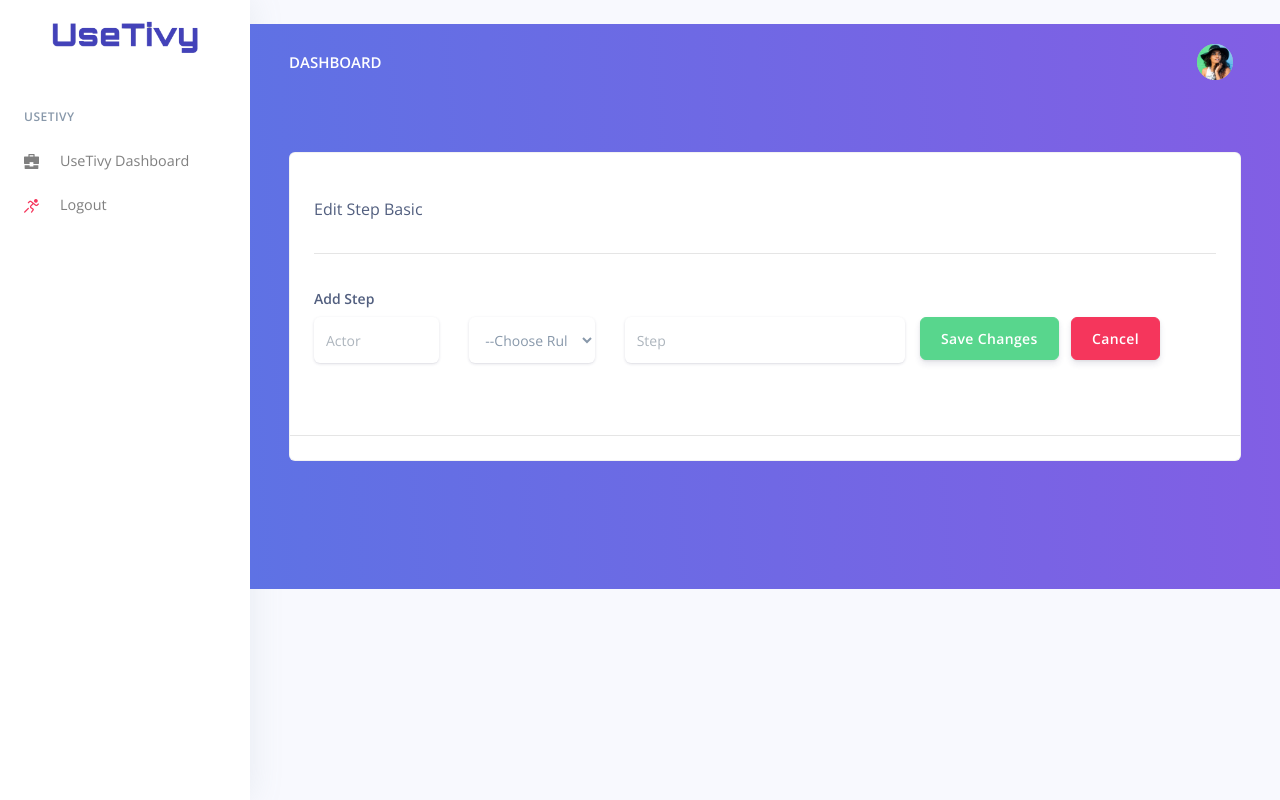
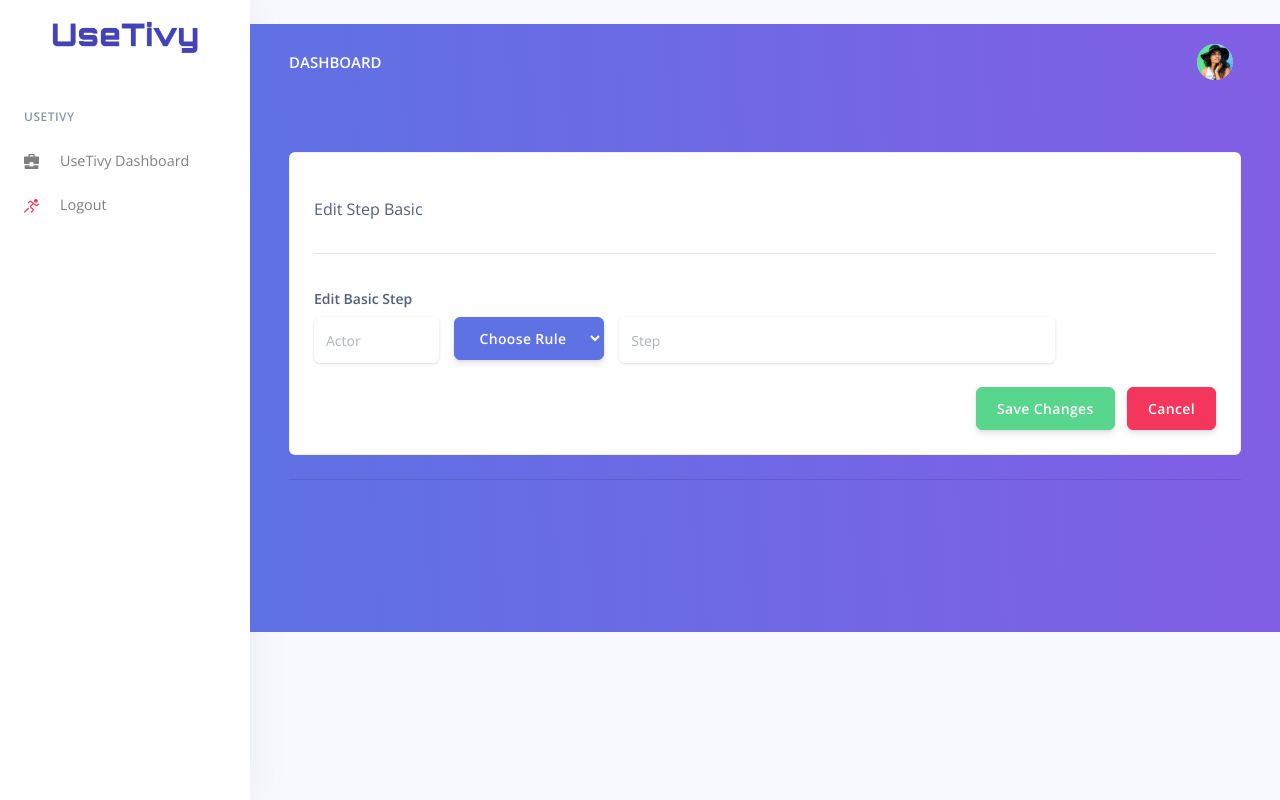
Before and after one commit to AgileRE-2021/UseTivy, a Django app: template core/templates/page/edit_step_basic.html in a window 1280 px wide. Run offline with Django 3.2, Linux system fonts and the light colour scheme; the template is opened without the code that fills it, so the values that code supplies are empty; some libraries are stand-ins or nearby versions.

Commit message:
fix UI Button Position

```diff
--- a/core/templates/page/edit_step_basic.html
+++ b/core/templates/page/edit_step_basic.html
@@ -22,7 +22,7 @@
 
                                 <input type="hidden" class="form-control" name="id_usecase" value="{{ context.step_basic.id_usecase_id }}">
                                 <input type="hidden" class="form-control" name="id_step_basic" value="{{ context.step_basic.id_step_basic }}">
-                                <label class="form-control-label" for="input-address">Add Step</label>
+                                <label class="form-control-label" for="input-address">Edit Basic Step</label>
                                 <div class="row">
                                   <div class="col-md-2">
                                     <div class="form-group">
@@ -30,40 +30,30 @@
                                       placeholder="Actor" type="text" value="{{context.step_basic.step_actor_basic}}">
                                     </div>
                                   </div>
-                                  <div class="col-md-2">
-                                    <div class="form-group">
-                                      <select id="rule_input" name="rule_input" class="form-control form-control-alternative"
-                                      placeholder="Step" type="text" value="{{context.step_basic.rule}}" >
-                                        <option >--Choose Rule--</option>
-                                        <option value="0">Basic step</option>
-                                        <option value="1">If step</option>
-                                        <option value="2">Repeat step</option>
-                                      </select>
-                                    </div>
+                                  <div class="form-group">
+                                    <select id="rule_input" name ="rule_input"class="btn btn-primary text-white" placeholder="Step" type="text" onchange="ifStep(this);">
+                                      <option value="0">Choose Rule</option>
+                                      <option value="0">Basic step</option>
+                                      <option value="1">If step</option>
+                                    </select>
                                   </div>
-                                  <div class="col-md-4">
+                                  <div class="col-md-6">
                                     <div class="form-group">
                                       <input id="step_input" name="step_input" class="form-control form-control-alternative"
                                       placeholder="Step" type="text"  value="{{context.step_basic.step_value}}">
-
                                     </div>
                                   </div>
-                                  <div style="text-align: right; margin-right: 50px">
+                                </div>
+                                  <div style="text-align: right;">
                                     <button type="submit" class="btn btn-primary" style="background-color: #58D68D; border-color: #58D68D;">Save Changes</button>
-
                                     <a href="/edit_use_case/{{ context.step_basic.id_usecase_id }}" class="btn btn-danger">Cancel</a>
-
-                                </div>
+                                  </div>
                                 </div>
                               </div>
-
                               <hr class="my-4" />
-
                             </form>
-
-
                         </div>
-                      </div>
+                    </div>
                 </div>
             </div>
         </div>
--- a/core/templates/page/edit_use_case.html
+++ b/core/templates/page/edit_use_case.html
@@ -173,7 +173,6 @@
                               </div>
                             </form>
                           </div>
-
                         </div>
                         <hr class="my-4" />
                       </form>
```
Also changed, not shown: core/templates/page/alternative_step.html (+8 -10 lines).
